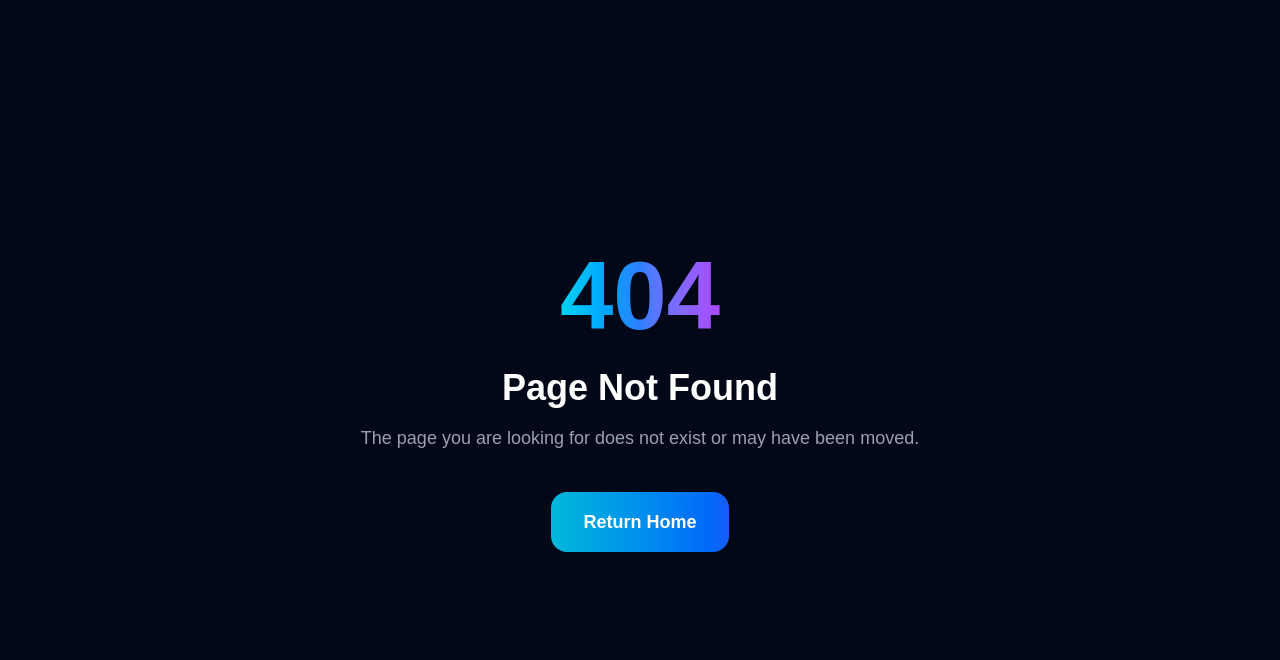
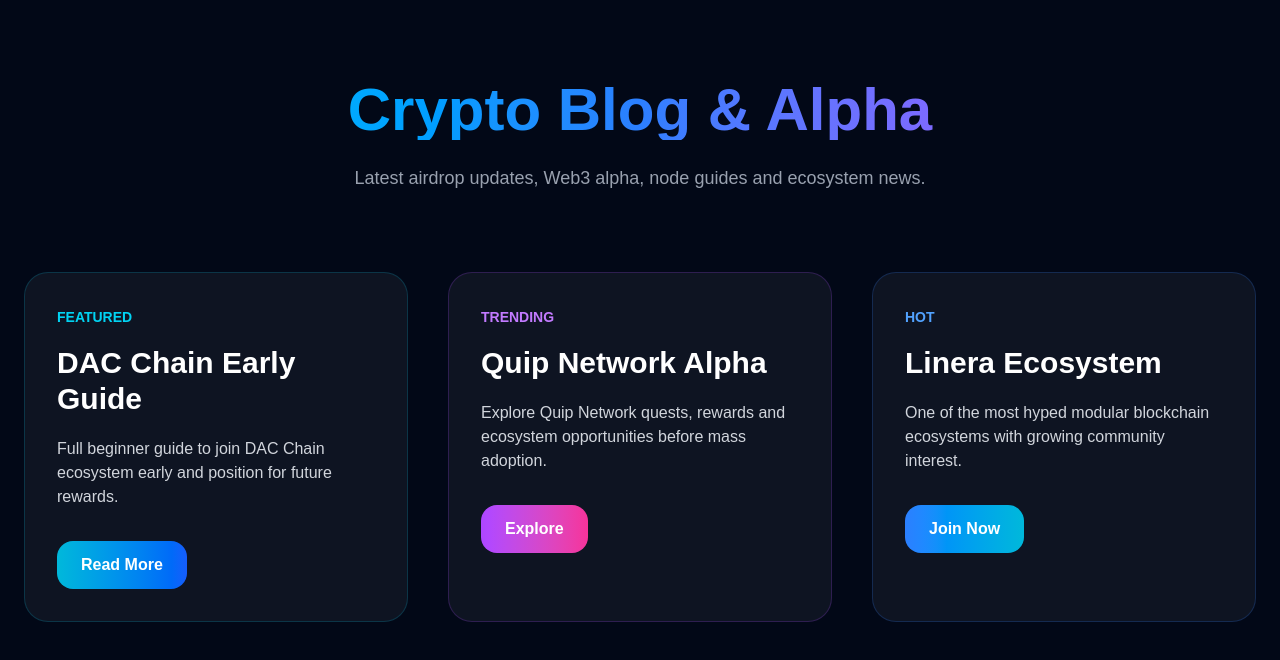
Before and after one commit to Hunterkak/cryptodropscout, a Next.js app: page /blog in a window 1280 px wide. Before the commit this address had no page. Shown: the top 660 px of the page. Built offline with nearby package versions, Linux system fonts and the light colour scheme.

Commit message:
added blog page

```diff
--- /dev/null
+++ b/src/app/blog/page.tsx
@@ -0,0 +1,90 @@
+export default function BlogPage() {
+  return (
+    <main className="min-h-screen bg-[#020817] text-white px-6 py-20">
+
+      <h1 className="text-6xl font-extrabold text-center bg-gradient-to-r from-cyan-400 via-blue-500 to-purple-500 bg-clip-text text-transparent">
+        Crypto Blog & Alpha
+      </h1>
+
+      <p className="text-center text-gray-400 mt-6 max-w-2xl mx-auto text-lg">
+        Latest airdrop updates, Web3 alpha, node guides and ecosystem news.
+      </p>
+
+      <div className="grid md:grid-cols-2 lg:grid-cols-3 gap-10 mt-20">
+
+        <div className="bg-white/5 border border-cyan-500/20 rounded-3xl p-8">
+
+          <span className="text-cyan-400 text-sm font-semibold">
+            FEATURED
+          </span>
+
+          <h2 className="mt-4 text-3xl font-bold">
+            DAC Chain Early Guide
+          </h2>
+
+          <p className="mt-5 text-gray-300">
+            Full beginner guide to join DAC Chain ecosystem early and position for future rewards.
+          </p>
+
+          <a
+            href="/guides/dac-chain"
+            className="inline-block mt-8 px-6 py-3 rounded-2xl bg-gradient-to-r from-cyan-500 to-blue-600 font-semibold"
+          >
+            Read More
+          </a>
+
+        </div>
+
+        <div className="bg-white/5 border border-purple-500/20 rounded-3xl p-8">
+
+          <span className="text-purple-400 text-sm font-semibold">
+            TRENDING
+          </span>
+
+          <h2 className="mt-4 text-3xl font-bold">
+            Quip Network Alpha
+          </h2>
+
+          <p className="mt-5 text-gray-300">
+            Explore Quip Network quests, rewards and ecosystem opportunities before mass adoption.
+          </p>
+
+          <a
+            href="https://quest.quip.network/airdrop?referral_code=B82YWXDM"
+            target="_blank"
+            className="inline-block mt-8 px-6 py-3 rounded-2xl bg-gradient-to-r from-purple-500 to-pink-500 font-semibold"
+          >
+            Explore
+          </a>
+
+        </div>
+
+        <div className="bg-white/5 border border-blue-500/20 rounded-3xl p-8">
+
+          <span className="text-blue-400 text-sm font-semibold">
+            HOT
+          </span>
+
+          <h2 className="mt-4 text-3xl font-bold">
+            Linera Ecosystem
+          </h2>
+
+          <p className="mt-5 text-gray-300">
+            One of the most hyped modular blockchain ecosystems with growing community interest.
+          </p>
+
+          <a
+            href="https://portal.linera.net?referralCode=brilliant-fox-5461"
+            target="_blank"
+            className="inline-block mt-8 px-6 py-3 rounded-2xl bg-gradient-to-r from-blue-500 to-cyan-500 font-semibold"
+          >
+            Join Now
+          </a>
+
+        </div>
+
+      </div>
+
+    </main>
+  );
+}
```
